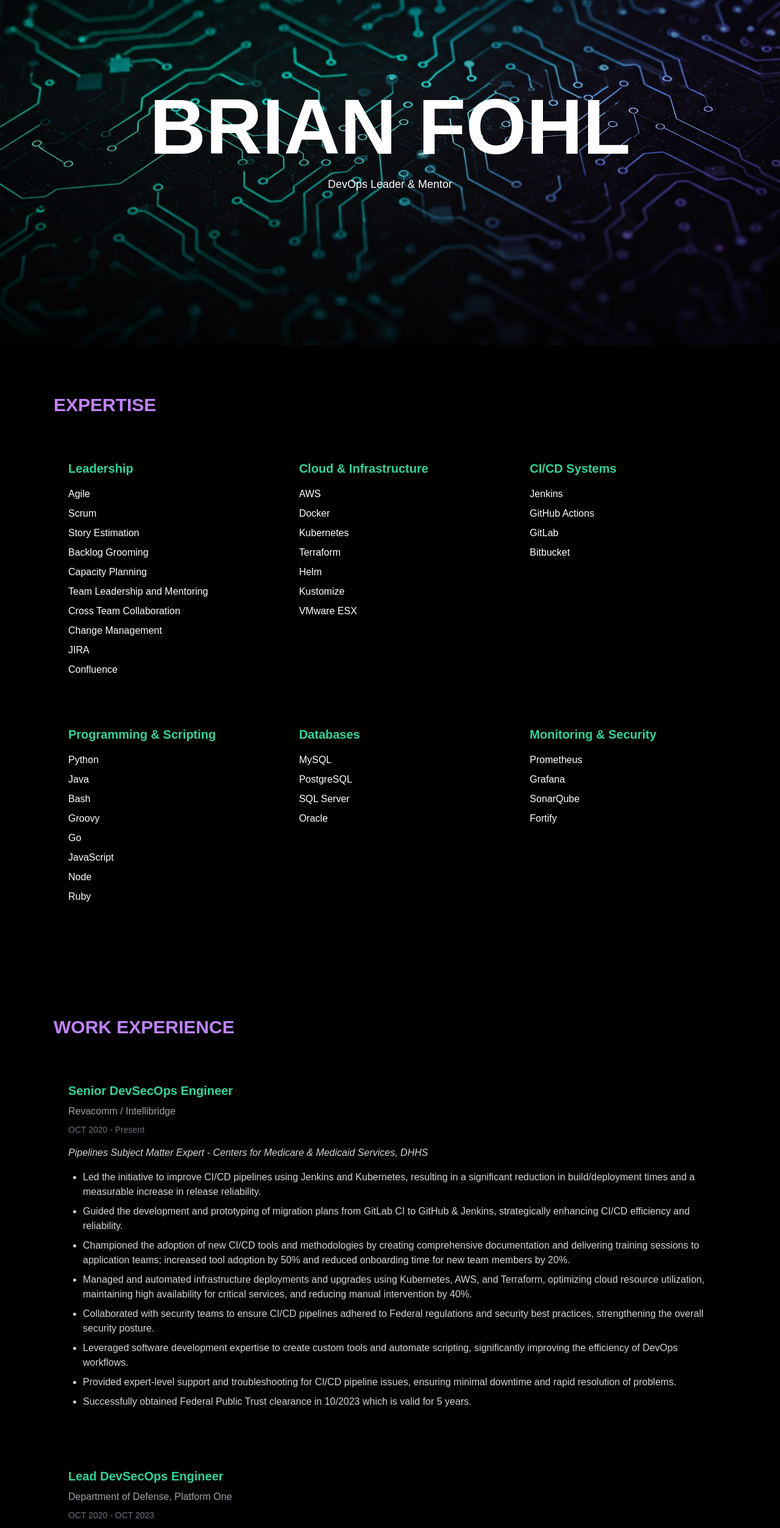
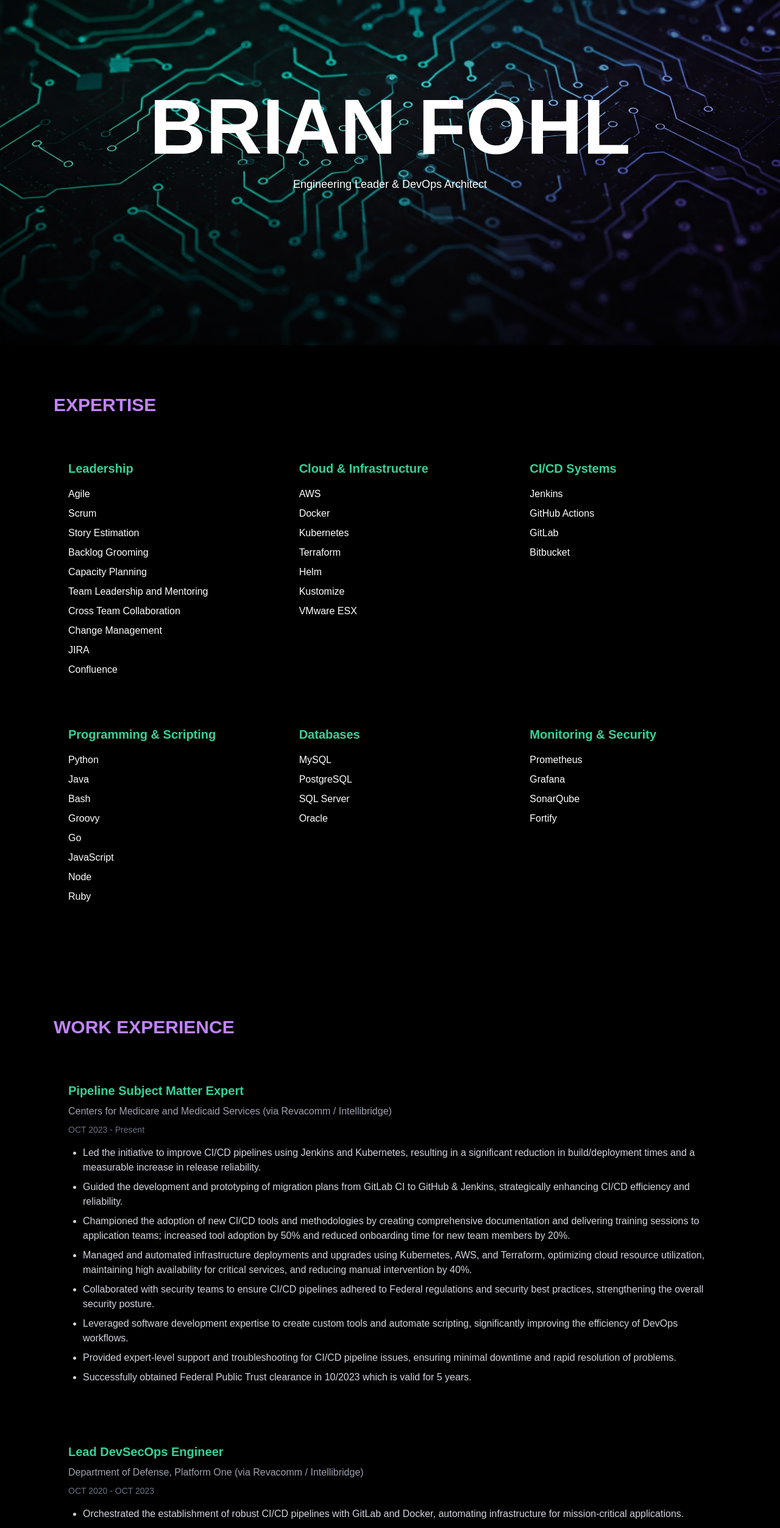
Before and after one commit to brianfohl/portfohlio, a Next.js app: page / in a window 1280 px wide. Shown: the part 234-2739 px from the top of the page at 61% size. Built offline with nearby package versions, Linux system fonts and the light colour scheme.

Commit message:
content updates

```diff
--- a/app/components/PortfolioSite.tsx
+++ b/app/components/PortfolioSite.tsx
@@ -87,7 +87,7 @@ const PortfolioSite = () => {
             BRIAN FOHL
           </h1>
           <p className="mt-4 max-w-2xl mx-auto text-gray-300 text-lg text-white">
-            DevOps Leader & Mentor
+            Engineering Leader & DevOps Architect
           </p>
         </div>
       </section>
@@ -143,10 +143,9 @@ const PortfolioSite = () => {
           <div className="space-y-12">
             {[
              {
-              title: 'Senior DevSecOps Engineer',
-              company: 'Revacomm / Intellibridge',
-              period: 'OCT 2020 - Present',
-              role: 'Pipelines Subject Matter Expert - Centers for Medicare & Medicaid Services, DHHS',
+              title: 'Pipeline Subject Matter Expert',
+              company: 'Centers for Medicare and Medicaid Services (via Revacomm / Intellibridge)',
+              period: 'OCT 2023 - Present',
               achievements: [
                 'Led the initiative to improve CI/CD pipelines using Jenkins and Kubernetes, resulting in a significant reduction in build/deployment times and a measurable increase in release reliability.',
                 'Guided the development and prototyping of migration plans from GitLab CI to GitHub & Jenkins, strategically enhancing CI/CD efficiency and reliability.',
@@ -160,7 +159,7 @@ const PortfolioSite = () => {
             },
             {
               title: 'Lead DevSecOps Engineer',
-              company: 'Department of Defense, Platform One',
+              company: 'Department of Defense, Platform One (via Revacomm / Intellibridge)',
               period: 'OCT 2020 - OCT 2023',
               achievements: [
                 'Orchestrated the establishment of robust CI/CD pipelines with GitLab and Docker, automating infrastructure for mission-critical applications.',
```
